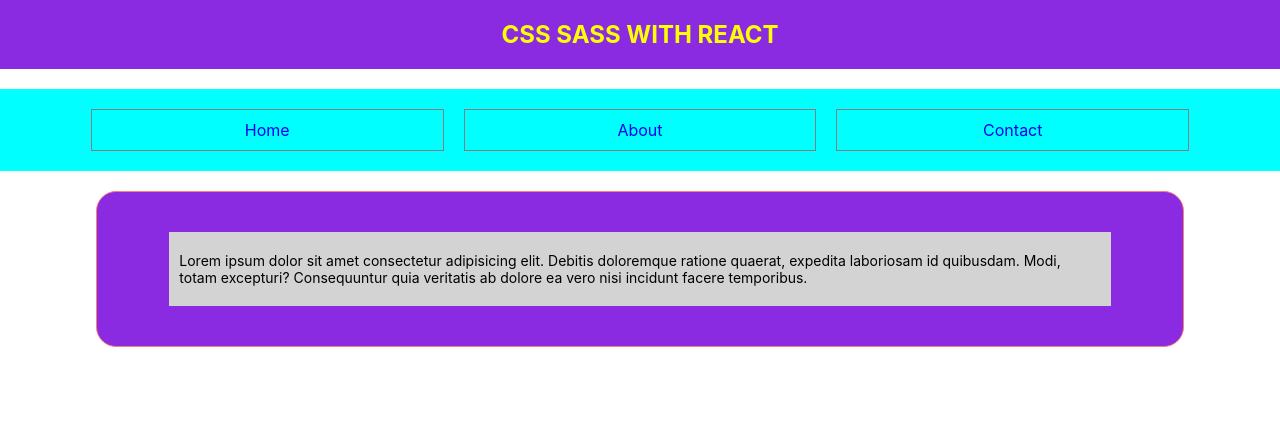
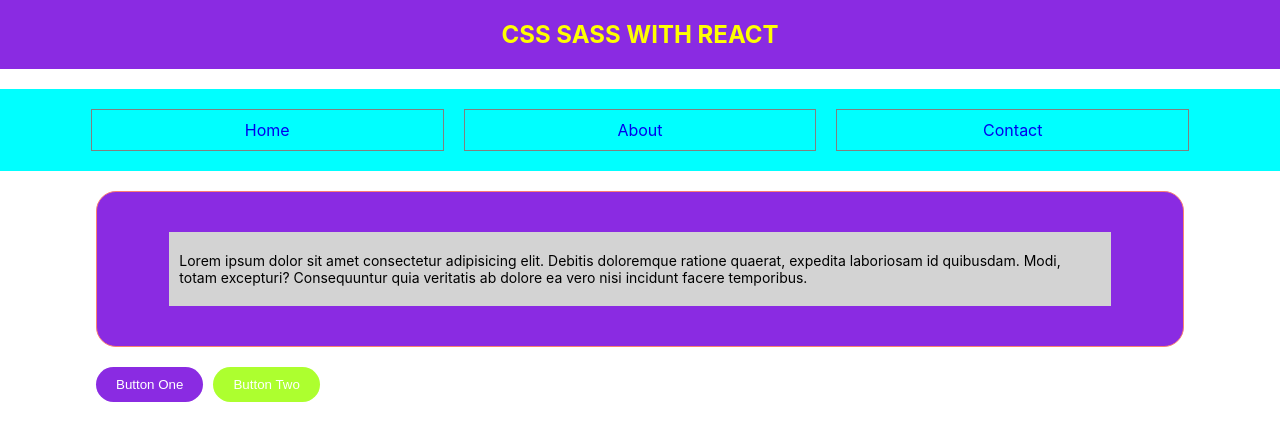
Before and after one commit to Mohimenol-Islam-Munna/CSS_SASS, a React (Create React App) app: page / in a window 1280 px wide. Shown: the top 440 px of the page. Built offline with nearby package versions, Linux system fonts and the light colour scheme.

Commit message:
inheritance

```diff
--- a/src/App.js
+++ b/src/App.js
@@ -30,6 +30,16 @@ const App = () => {
           incidunt facere temporibus.
         </p>
       </div>
+
+      {/* buttons  */}
+      <div className="btn_container">
+        <button type="button" className="btn_one">
+          Button One
+        </button>
+        <button type="button" className="btn_two">
+          Button Two
+        </button>
+      </div>
     </div>
   );
 };
--- a/src/styles/App.css
+++ b/src/styles/App.css
@@ -56,4 +56,26 @@
   border: 1px solid salmon;
   border-radius: 20px;
   background-color: blueviolet;
+}
+
+.btn, .btn_two, .btn_one {
+  padding: 10px 20px;
+  text-align: center;
+  color: white;
+  margin-right: 10px;
+  border: none;
+  border-radius: 30px;
+}
+
+.btn_container {
+  width: 85%;
+  margin: auto;
+}
+
+.btn_one {
+  background-color: blueviolet;
+}
+
+.btn_two {
+  background-color: greenyellow;
 }/*# sourceMappingURL=App.css.map */
--- a/src/styles/App.scss
+++ b/src/styles/App.scss
@@ -1,5 +1,4 @@
 /* ---------------------------------- SASS NOTE -----------------------------------  */
-
 // imports in sass
 @import "./sass_common_module/reset";
 @import "./sass_common_module/variables";
@@ -75,3 +74,31 @@
 .paragraphContainer {
   @include paragraphContainerMixin(20px, 20px, auto, blueviolet);
 }
+
+// inheritance
+// By inheritance we can apply the style of one selector (id, class etc) to another
+
+.btn {
+  padding: 10px 20px;
+  text-align: center;
+  color: white;
+  margin-right: 10px;
+  border: none;
+  border-radius: 30px;
+}
+
+.btn_container {
+  width: 85%;
+  margin: auto;
+}
+
+// inherite the style of .btn selector
+.btn_one {
+  @extend .btn;
+  background-color: blueviolet;
+}
+
+.btn_two {
+  @extend .btn;
+  background-color: greenyellow;
+}
```
Also changed, not shown: 1 other file (tests, documents, lock files or other folders).
